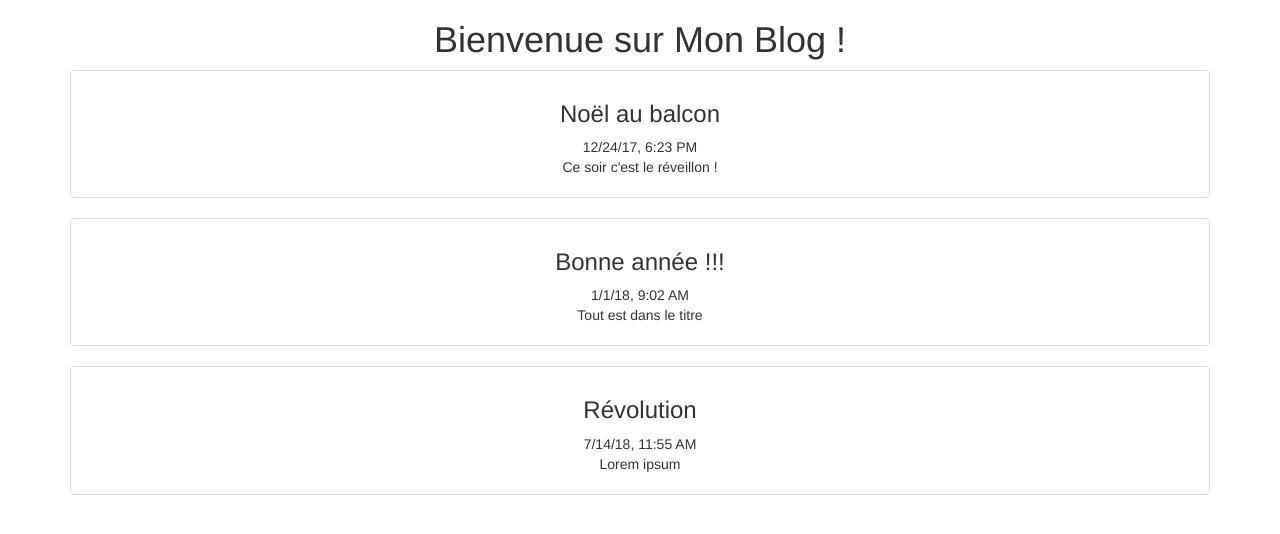
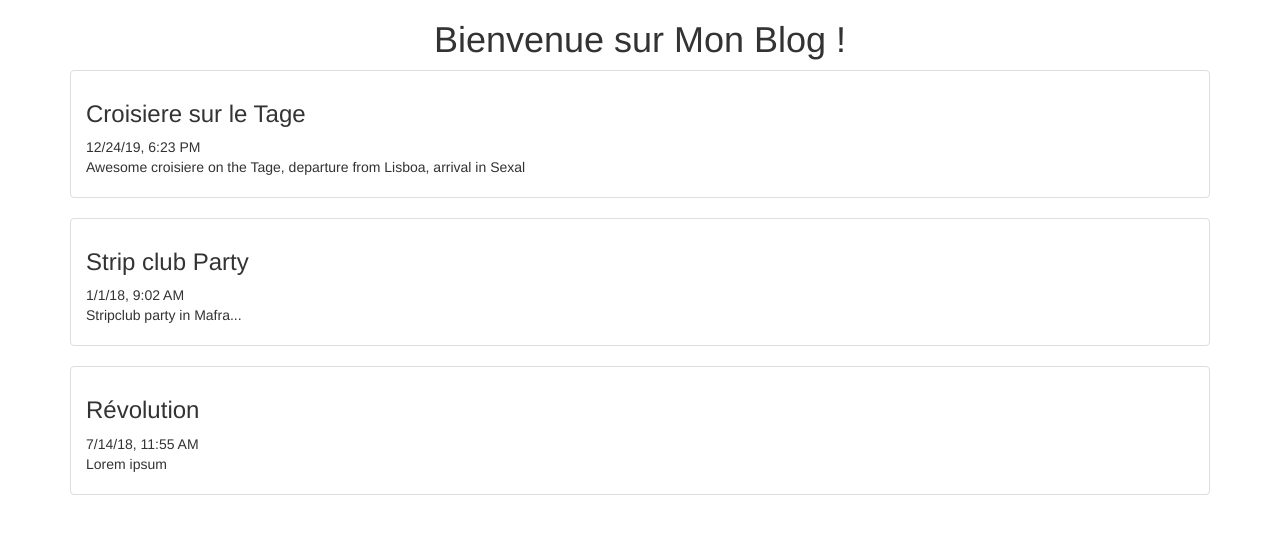
Before and after one commit to RomainDaut/BlogLike, an Angular app: page / in a window 1280 px wide. Shown: the top 534 px of the page. Built offline with nearby package versions, Linux system fonts and the light colour scheme.

Commit message:
post interface created

```diff
--- a/src/app/app.component.html
+++ b/src/app/app.component.html
@@ -1,4 +1,4 @@
 <div style="text-align:center">
   <h1>Bienvenue sur {{ title }} !</h1>
-  <app-post-list [posts]="post"></app-post-list>
 </div>
+<app-post-list [posts]="post"></app-post-list>
--- a/src/app/app.component.ts
+++ b/src/app/app.component.ts
@@ -9,14 +9,14 @@ export class AppComponent {
   title = "Mon Blog";
   post = [
     {
-      title: "Noël au balcon",
-      content: "Ce soir c'est le réveillon !",
+      title: "Croisiere sur le Tage",
+      content: "Awesome croisiere on the Tage, departure from Lisboa, arrival in Sexal",
       loveIts: 0,
-      created_at: new Date(2017, 11, 24, 18, 23, 31)
+      created_at: new Date(2019, 11, 24, 18, 23, 31)
     },
     {
-      title: "Bonne année !!!",
-      content: "Tout est dans le titre",
+      title: "Strip club Party",
+      content: "Stripclub party in Mafra...",
       loveIts: 0,
       created_at: new Date(2018, 0, 1, 9, 2, 18)
     },
--- a/src/app/post-list/post-list-item/post-list-item.component.ts
+++ b/src/app/post-list/post-list-item/post-list-item.component.ts
@@ -1,4 +1,5 @@
 import {Component, Input, OnInit} from '@angular/core';
+import {Post} from "../../post";
 
 @Component({
   selector: 'app-post-list-item',
@@ -6,8 +7,7 @@ import {Component, Input, OnInit} from '@angular/core';
   styleUrls: ['./post-list-item.component.scss']
 })
 export class PostListItemComponent implements OnInit {
-  @Input() post: any;
-
+  @Input() post: Post[];
 
   constructor() { }
 
--- a/src/app/post-list/post-list.component.ts
+++ b/src/app/post-list/post-list.component.ts
@@ -1,4 +1,5 @@
 import {Component, Input, OnInit} from '@angular/core';
+import {Post} from "../post";
 
 @Component({
   selector: 'app-post-list',
@@ -6,7 +7,7 @@ import {Component, Input, OnInit} from '@angular/core';
   styleUrls: ['./post-list.component.scss']
 })
 export class PostListComponent implements OnInit {
-  @Input() posts: any[];
+  @Input() posts: Post[];
 
   constructor() { }
 
--- /dev/null
+++ b/src/app/post.ts
@@ -0,0 +1,6 @@
+export interface Post {
+  title: string,
+  content: string,
+  created_at: Date,
+  loveIts: number
+}
```
